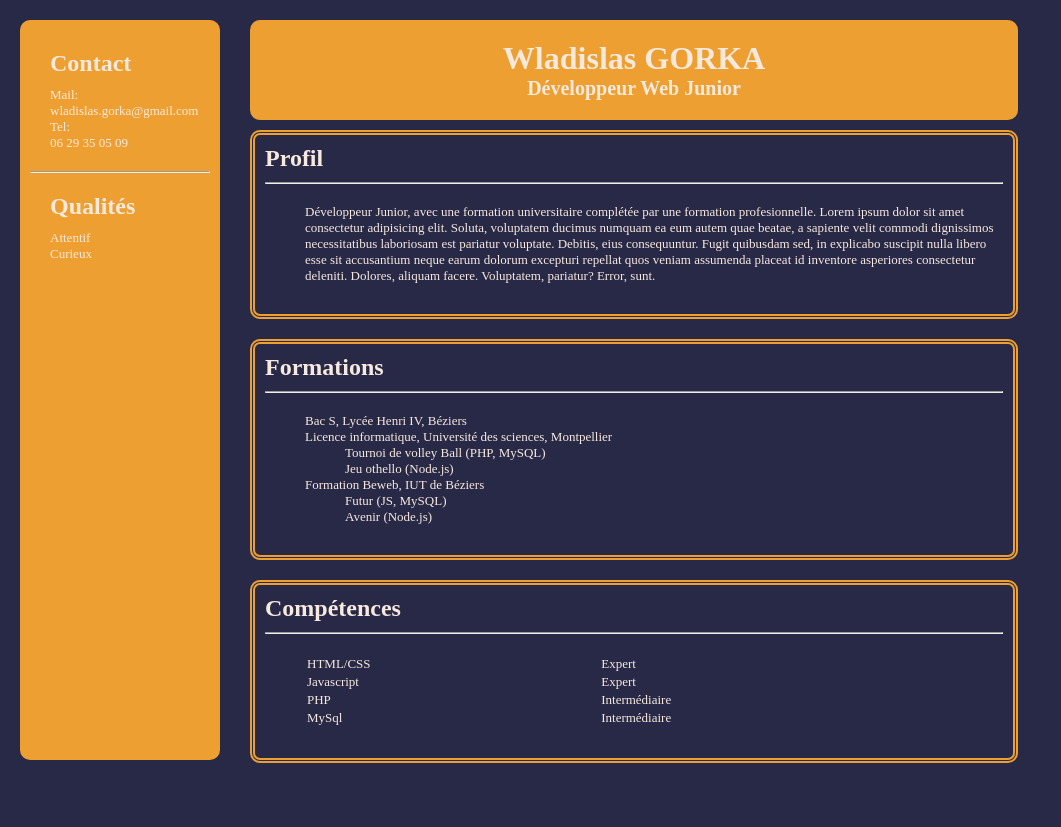
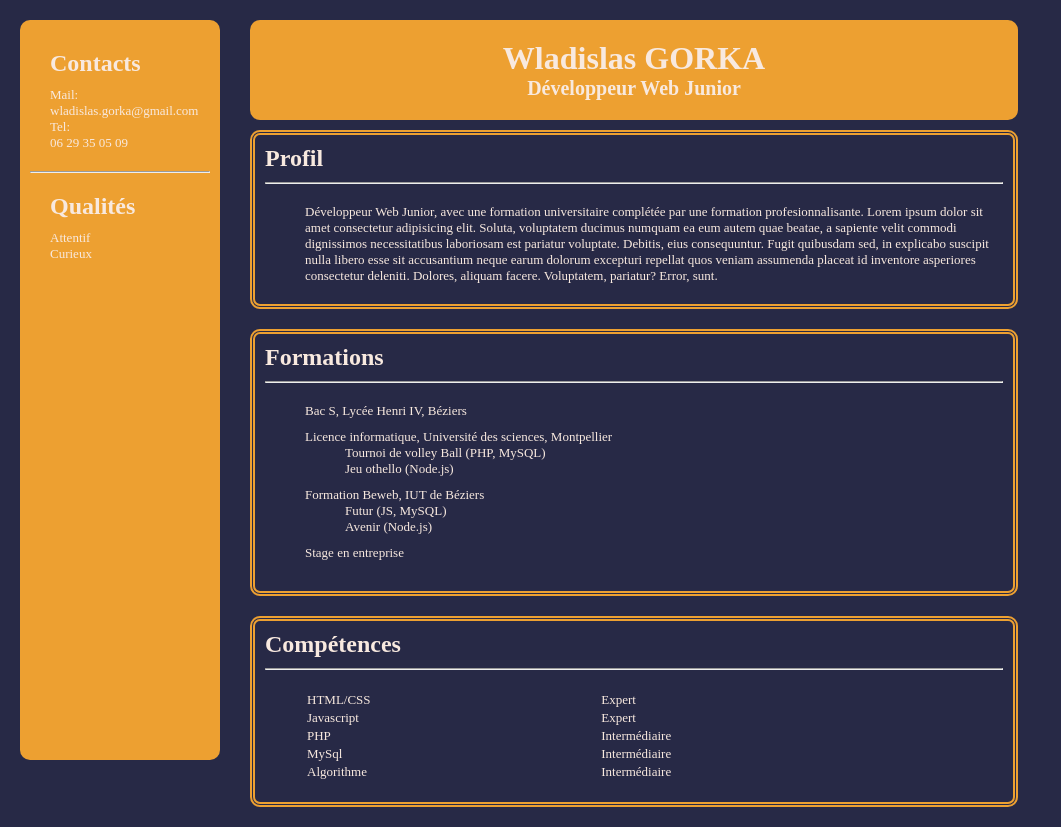
Before and after one commit to wladislasGorka/curri, a plain HTML site: page index.html in a window 1280 px wide. Shown: the whole page, without its empty margins (0-1061 px from the left). Before the commit the page ends 800 px from the top, so only its background shows below. Drawn offline with Linux system fonts and the light colour scheme.

Commit message:
Pause midi, changements mineurs

```diff
--- a/css/style.css
+++ b/css/style.css
@@ -48,7 +48,7 @@ main > section{
     margin-top: 10px;
     margin-bottom: 20px;
     border: thick double #eda031;
-    padding: 10px 10px 30px 10px;
+    padding: 10px 10px 20px 10px;
 }
 
 header{
@@ -82,6 +82,9 @@ li{
     list-style-type : none;
     font-size: small;
 }
+#formation>li{
+    margin-bottom: 10px;
+}
 table{
     width:80%;
 }
--- a/index.html
+++ b/index.html
@@ -1,4 +1,5 @@
 <!DOCTYPE html>
+
 <html lang="en">
     <head>
         <meta charset="UTF-8">
@@ -6,10 +7,11 @@
         <link rel="stylesheet" href="css/style.css" type="text/css" >
         <title>CV</title>
     </head>
+
     <body>
         <aside>
             <section>
-                <h3>Contact</h3>
+                <h3>Contacts</h3>
                 <ul>
                     <li>Mail:</li>
                     <li>wladislas.gorka@gmail.com</li>
@@ -17,7 +19,9 @@
                     <li>06 29 35 05 09</li>
                 </ul>
             </section>
+
             <hr>
+
             <section>
                 <h3>Qualités</h3>
                 <ul>
@@ -32,10 +36,12 @@
                 <h1>Wladislas GORKA</h1>
                 <h4>Développeur Web Junior</h4>
             </header>
+
             <section>
                 <h2>Profil</h2>
                 <hr>
-                <p> Développeur Junior, avec une formation universitaire complétée par une formation profesionnelle.
+                <p>
+                    Développeur Web Junior, avec une formation universitaire complétée par une formation profesionnalisante.
                     Lorem ipsum dolor sit amet consectetur adipisicing elit. Soluta, voluptatem ducimus numquam ea eum autem quae beatae, a sapiente velit commodi dignissimos necessitatibus laboriosam est pariatur voluptate. Debitis, eius consequuntur.
                     Fugit quibusdam sed, in explicabo suscipit nulla libero esse sit accusantium neque earum dolorum excepturi repellat quos veniam assumenda placeat id inventore asperiores consectetur deleniti. Dolores, aliquam facere. Voluptatem, pariatur?
                     Error, sunt.
@@ -59,18 +65,13 @@
                             <li>Avenir (Node.js)</li>
                         </ul>
                     </li>
+                    <li>Stage en entreprise</li>
                 </ul>
             </section>
 
             <section>
                 <h2>Compétences</h2>
                 <hr>
-                <!-- <ul id="competences">
-                    <li>HTML/CSS</li>
-                    <li>Javascript</li>
-                    <li>PHP</li>
-                    <li>MySQL</li>
-                </ul> -->
                 <table>
                     <tr>
                         <td>HTML/CSS</td>
@@ -88,12 +89,12 @@
                         <td>MySql</td>
                         <td>Intermédiaire</td>
                     </tr>
+                    <tr>
+                        <td>Algorithme</td>
+                        <td>Intermédiaire</td>
+                    </tr>
                 </table>
             </section>
-
-            <!-- <section>
-                <h2>Loisir</h2>
-            </section> -->
         </main>
     </body>
 </html>
```
